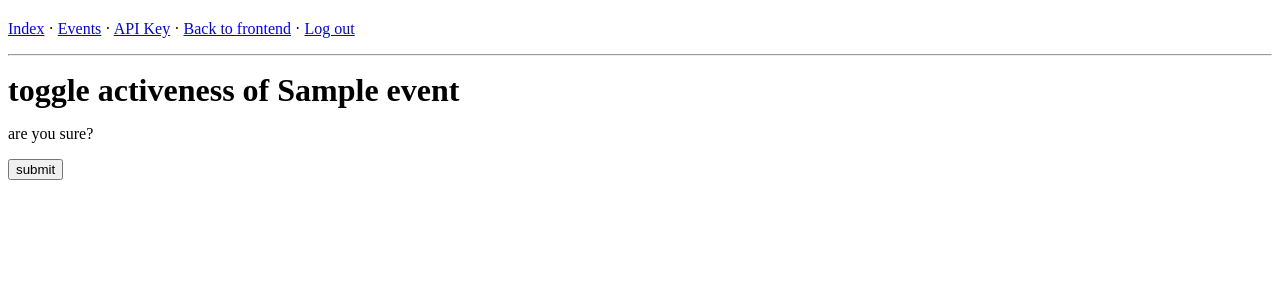
After one commit to pixelebbe/pixelebbe, a Flask app: template templates/admin/events/toggle-active.html in a window 1280 px wide. The commit adds this page. Shown: the top 300 px of the page. Run offline with Flask 3, Linux system fonts and the light colour scheme; the template is opened without the code that fills it: values that come from a table or form of the project are taken from there, others are empty; tables that the repository leaves empty hold one stand-in row (values such as "Sample post"); parts of the project's set-up code (start-up, migrations or seed data) failed here and were passed over.

Commit message:
Implement activation/deactivation of events

```diff
--- a/api_view.py
+++ b/api_view.py
@@ -38,6 +38,9 @@ def setpixel():
     y = int(request.values.get('y'))
     canvas_grid = request.values.get('grid', 'pos') == 'canv'
 
+    if not event.active:
+        abort(401)
+
     if canvas_grid:
         event.pixels.filter_by(canv_x=x, canv_y=y).update({"color_id": color.id})
     else:
--- a/templates/admin/events/index.html
+++ b/templates/admin/events/index.html
@@ -5,10 +5,11 @@
     <ul>
         {% for event in all_events %}
             <li>
-                <strong>{{ event.title }}</strong> &middot;
+                <strong>{{ event.title }}</strong> {{ '(offline)' if not event.active }} &middot;
                 <a href="{{ url_for('event.index', event=event.slug) }}">public view</a> &middot;
                 <a href="{{ url_for('admin.event_set_pixel', event=event.slug) }}">set pixel</a> &middot;
-                <a href="{{ url_for('admin.event_overwrite', event=event.slug) }}">overwrite</a>
+                <a href="{{ url_for('admin.event_overwrite', event=event.slug) }}">overwrite</a> &middot;
+                <a href="{{ url_for('admin.event_toggle_active', event=event.slug) }}">{{ 'deactivate' if event.active else 'activate' }}</a>
             </li>
         {% endfor %}
     </ul>
--- /dev/null
+++ b/templates/admin/events/toggle-active.html
@@ -0,0 +1,10 @@
+{% extends "layouts/backend.html" %}
+{% block body %}
+    <h1>toggle activeness of {{ event.title }}</h1>
+
+    <form action="" method="post">
+        <p>are you sure?</p>
+
+        <button type="submit">submit</button>
+    </form>
+{% endblock %}
--- a/templates/layouts/backend.html
+++ b/templates/layouts/backend.html
@@ -12,6 +12,7 @@
         <a href="{{ url_for('admin.index') }}">Index</a> &middot;
         <a href="{{ url_for('admin.events') }}">Events</a> &middot;
         <a href="{{ url_for('admin.api_keys') }}">API Key</a> &middot;
+        <a href="{{ url_for('index') }}" target="_blank">Back to frontend</a> &middot;
         <a href="{{ url_for('security.logout') }}">Log out</a>
     </p>
     <hr>
```
Also changed, not shown: admin_view.py (+14 -0 lines).
